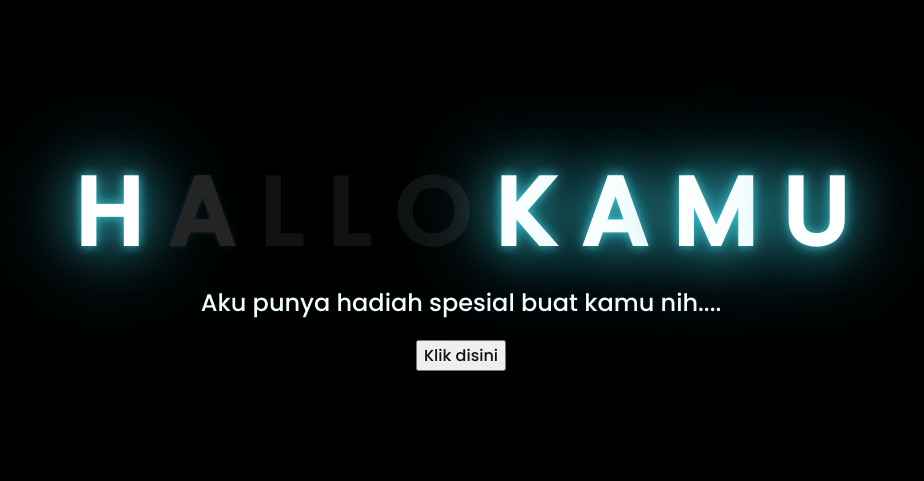
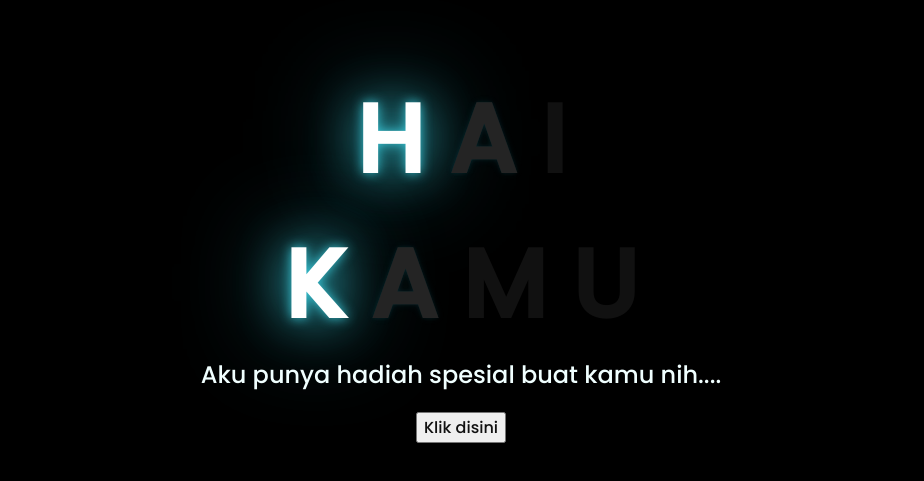
Before and after one commit to bajoelbay/kado, a plain HTML site: page index.html in a window 1280 px wide. Shown: the part 153-634 px from the top of the page, without its empty margins (187-1111 px from the left). Drawn offline with Linux system fonts and the light colour scheme.

Commit message:
Update index.html

```diff
--- a/index.html
+++ b/index.html
@@ -10,12 +10,11 @@
 </head>
 <body>
     <div class="greetings">
-    <!-- silahkan menambah kata sesuai keinginan dengan <span>text...</span -->
         <span>H</span>
         <span>A</span>
-        <span>L</span>
-        <span>L</span>
-        <span>O</span>
+        <span>I</span>
+    </div>
+    <div class="greetings">
         <span>K</span>
         <span>A</span>
         <span>M</span>
```
